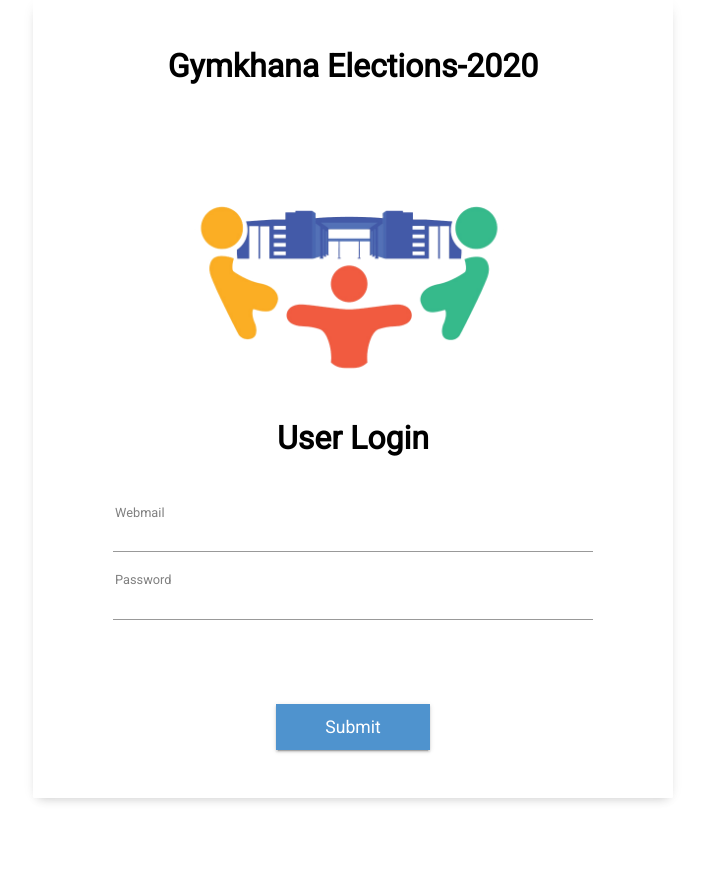
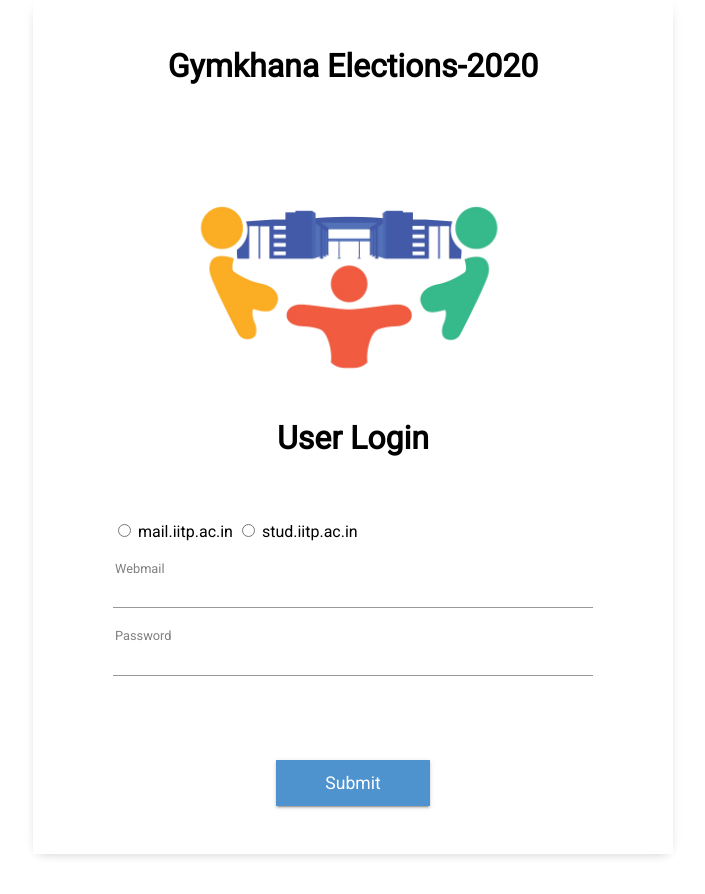
Before and after one commit to Ankit7Das/Gymkhana-Election, a PHP site: page /public/login_page.html in a window 1280 px wide. Shown: the part 81-975 px from the top of the page, without its empty margins (287-992 px from the left). Before the commit the page ends 884 px from the top, so only its background shows below. Run offline with PHP 8.4, Linux system fonts and the light colour scheme.

Commit message:
both mail servers added

```diff
--- a/public/login_page.html
+++ b/public/login_page.html
@@ -18,6 +18,13 @@
 		</div>
 		<form action="../routes/login.php" method="POST">
 			<h1>User Login</h1>
+			<div class ="form-control" id="id_bar">
+				<input type="radio" id="mail.iitp.ac.in" name="server" value="mail.iitp.ac.in">
+				<label for="mail.iitp.ac.in" >mail.iitp.ac.in</label>
+
+				<input type="radio" id="stud.iitp.ac.in" name="server" value="stud.iitp.ac.in">
+				<label for="stud.iitp.ac.in" >stud.iitp.ac.in</label>
+		    </div>
 			<div class="form-group" id="id_bar">
 				<input type="text" name="webid" class="form-control" />
 				<label for="input" class="control-label">Webmail</label><i class="bar"></i>
```
Also changed, not shown: routes/login.php (+13 -2 lines).
